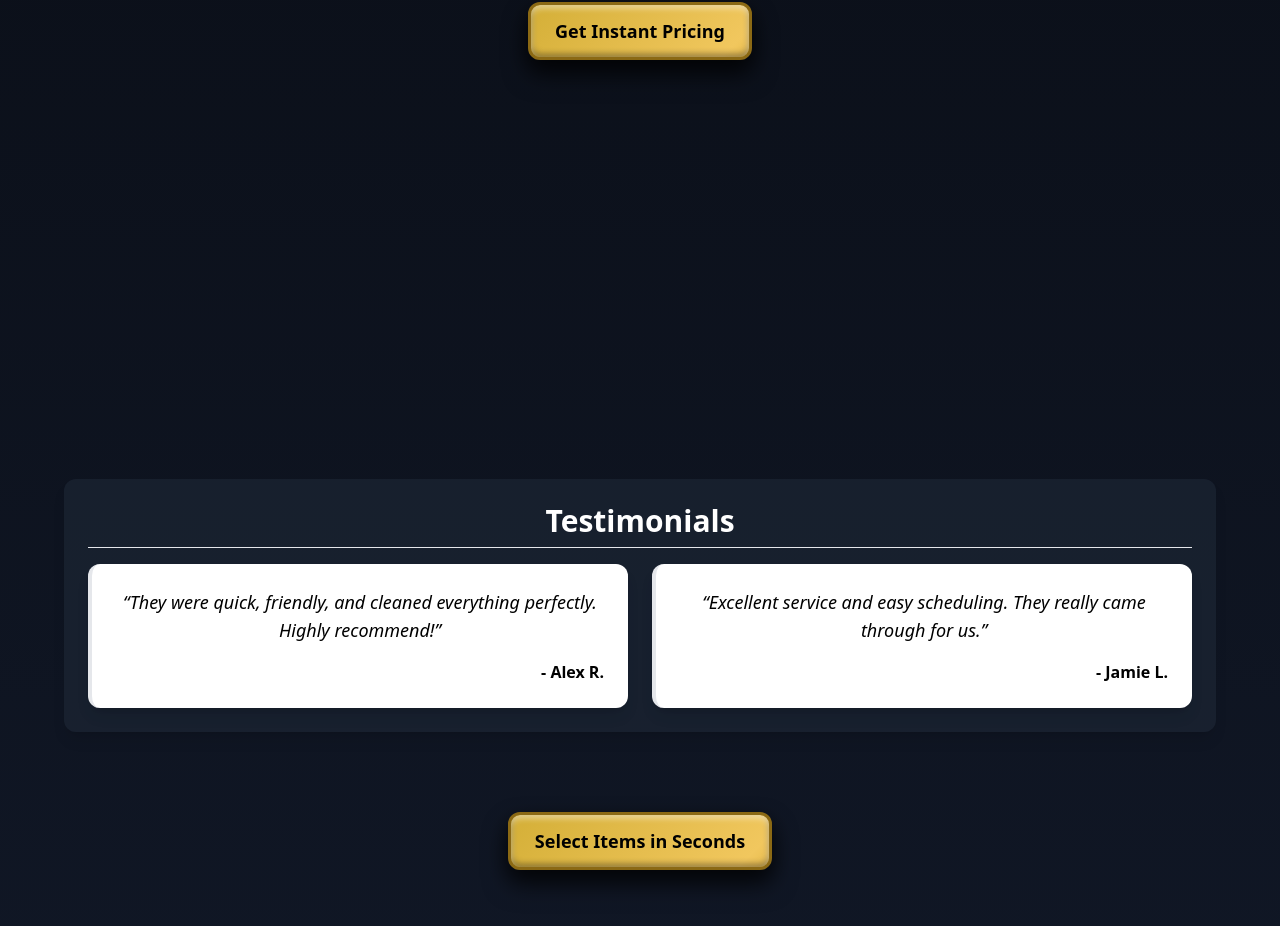
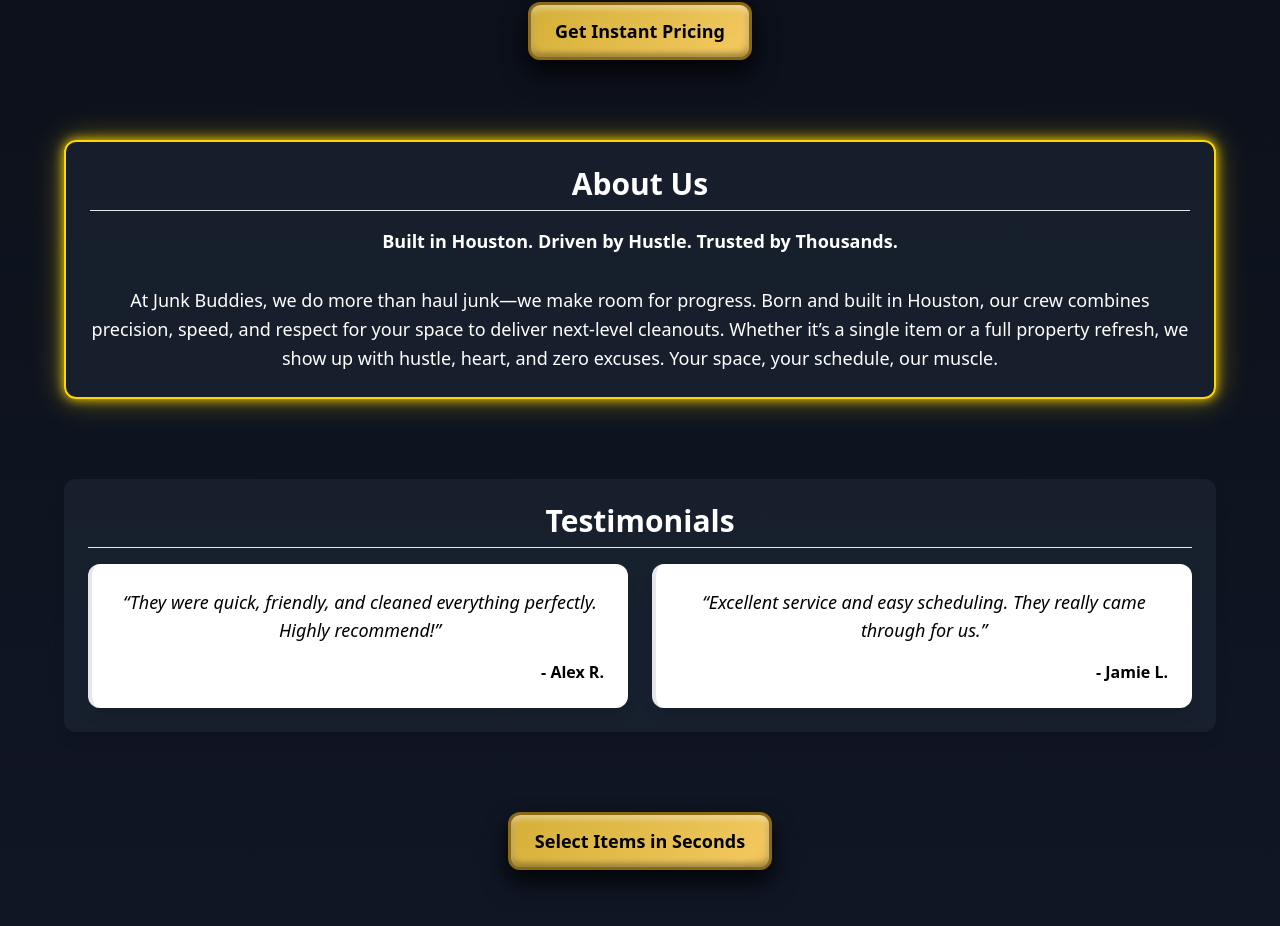
Before and after one commit to JunkBuddies/Junk-Buddies-Site, a React (Vite) app: page / in a window 1280 px wide. Shown: the part 1340-2266 px from the top of the page. Built offline with nearby package versions, Linux system fonts and the light colour scheme.

Commit message:
Update index.css

```diff
--- a/src/index.css
+++ b/src/index.css
@@ -171,19 +171,13 @@
   }
 }
 
-/* === About Us Flip Reveal === */
+/* About Flip Only */
 .about-reveal {
-  opacity: 0;
-  transform: perspective(1000px) rotateY(-180deg) scale(0.96);
-  transition: none;
+  animation: flipRevealOnce 1.2s ease-out 1;
+  animation-fill-mode: both;
   border: 2px solid #FFD700;
   box-shadow: 0 0 12px #FFD700, 0 0 32px rgba(255, 215, 0, 0.4);
 }
-.about-reveal.in-view {
-  animation: flipRevealOnce 1.2s ease-out 1;
-  animation-fill-mode: both;
-}
-
 @keyframes flipRevealOnce {
   0%   { transform: perspective(1000px) rotateY(-180deg) scale(0.96); opacity: 0; }
   40%  { transform: perspective(1000px) rotateY(12deg) scale(1.01); opacity: 1; }
@@ -191,6 +185,7 @@
   80%  { transform: perspective(1000px) rotateY(3deg); }
   100% { transform: perspective(1000px) rotateY(0deg); }
 }
+
 /* Self-Scheduling Reveal Section */
 .self-schedule-section {
   @apply bg-gray-800/60 rounded-xl p-6 shadow-xl border-2 border-[#FFD700] relative overflow-hidden;
@@ -475,4 +470,4 @@
 }
 body {
   overflow-x: hidden;
-}
+  }
```
